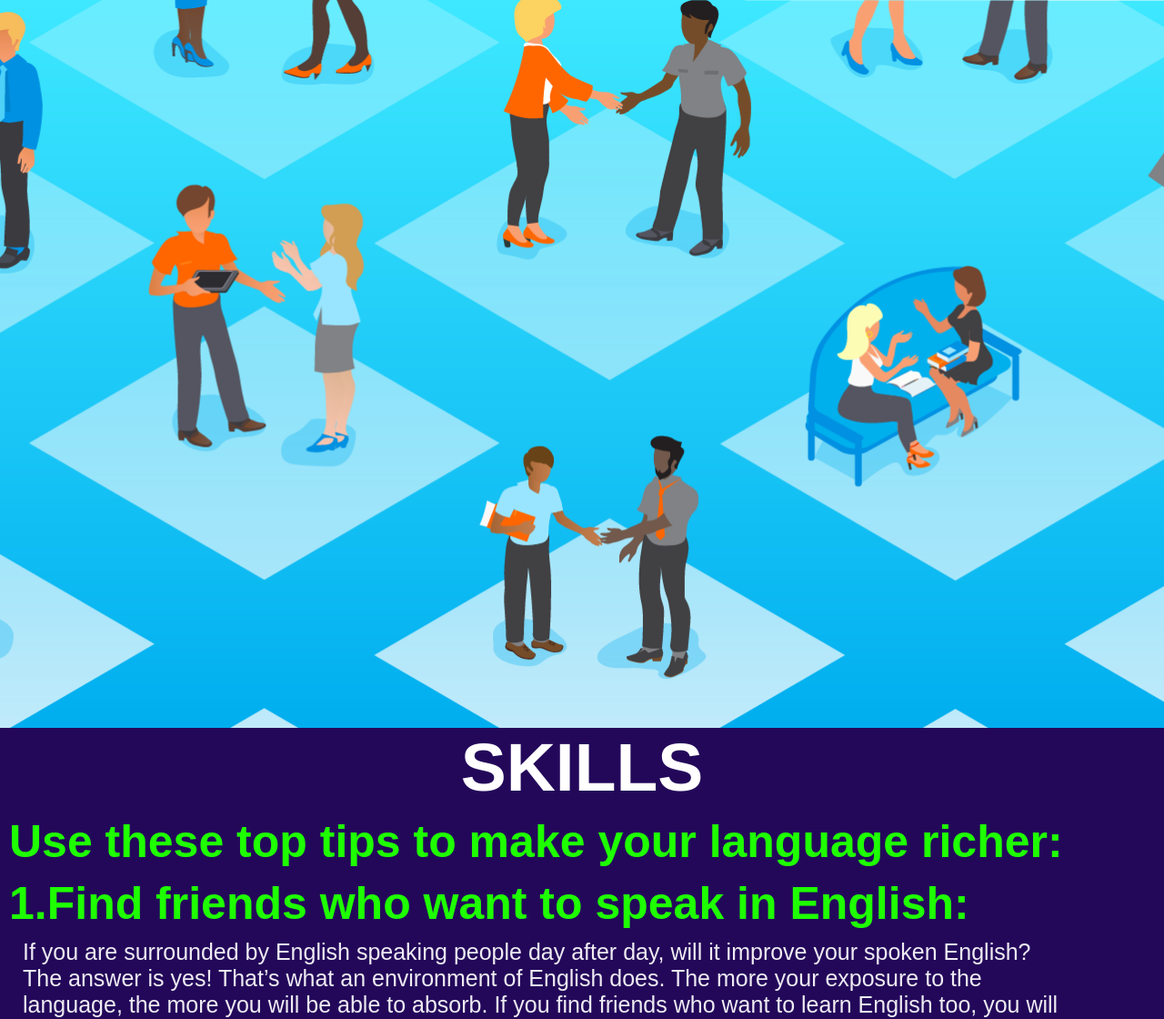
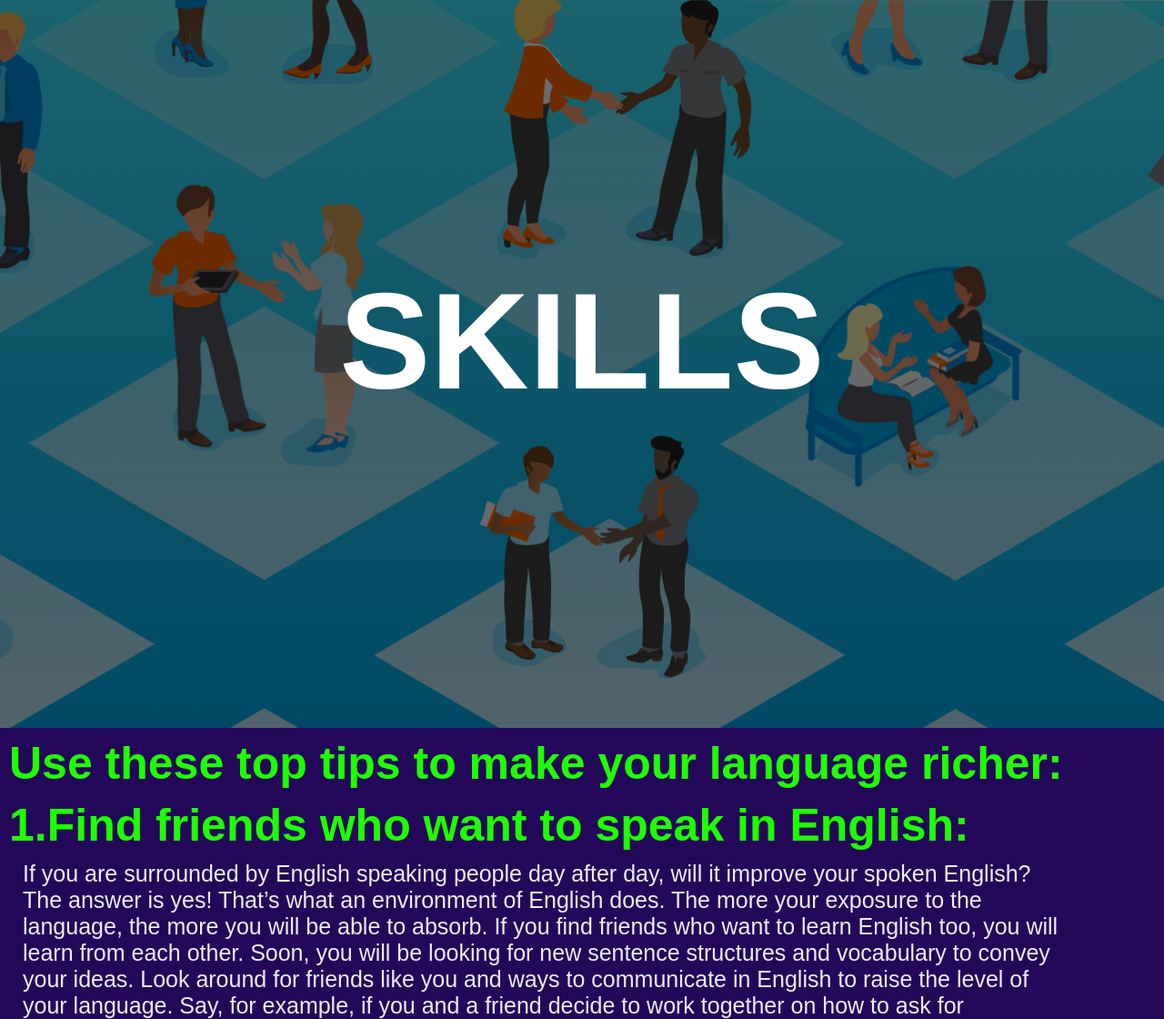
Before and after one commit to Dilipkumarjadam/easyenglish, a PHP site: page /skill.php in a window 1280 px wide. Shown: the part 65-1185 px from the top of the page at 91% size. Run offline with PHP 8.4, Linux system fonts and the light colour scheme.

Commit message:
kuch toh kiya

```diff
--- a/admin/adminhome.css
+++ b/admin/adminhome.css
@@ -75,7 +75,8 @@ body{
     color: #8e8b8b;
 }
 .col-div-3{
-	width: 33%;
+  margin-top: 10px;
+	width: 43%;
 	float: left;
 }
 .box{
--- a/contact.php
+++ b/contact.php
@@ -34,6 +34,7 @@
         <title>contactus</title>
         <link rel="stylesheet" href="css/contact.css">
     </head>
+    <?php include('shared/navbar.html'); ?>
 
 <div class="background">
   <div class="container">
@@ -68,7 +69,7 @@
               <input name="email" type="email" class="app-form-control" placeholder="EMAIL" id="email" required>
             </div>
             <div class="app-form-group">
-              <input name="y_number" type="tel" class="app-form-control" placeholder="CONTACT NO" required>
+              <input name="y_number" type="" class="app-form-control" placeholder="CONTACT NO" required>
             </div>
             <div class="app-form-group message">
             <textarea name="y_message" cols="20" rows="5" class="app-form-control" placeholder="Message"></textarea>
--- a/css/skill.css
+++ b/css/skill.css
@@ -65,3 +65,29 @@
     color: #23085a;
     transform: scale(1.1);
 }
+.banner_about{
+    width: 100vw;
+    height: 100vh;
+    background-image: linear-gradient(rgba(0, 0, 0, 0.575),rgba(0, 0, 0, 0.575)),url(../images/aboutus.png);
+    background-size: cover;
+    background-position: center;
+}
+.banner_skill{
+    width: 100vw;
+    height: 100vh;
+    background-image: linear-gradient(rgba(0, 0, 0, 0.575),rgba(0, 0, 0, 0.575)),url(../images/skill.png);
+    background-size: cover;
+    background-position: center;
+}
+.content_a{
+    width: 100%;
+    position: absolute;
+    top:50%;
+    transform: translateY(-50%);
+    text-align: center;
+    color:#fff;
+}
+.content_a h1{
+    font-size: 150px;
+    margin-top: 80px;
+}
--- a/showcontact.php
+++ b/showcontact.php
@@ -24,7 +24,7 @@
 			  // output data of each row
 			  while($row = $result->fetch_assoc()) {
 
-
+		        echo '<tr>';
 				echo '<td>'. $row["email"].'</td>';
 				echo '<td>'. $row["y_number"].'</td>';
 				echo '<td>'.$row["y_message"].'</td>';
--- a/skill.php
+++ b/skill.php
@@ -8,11 +8,13 @@
 <body>
     <?php include('shared/navbar.html'); ?>
     <div class="skills">
-        <div class="single_skill">
-            <img src="./images/skill.png" alt="photo" />
+
+        <div class="grammar">
+        <div class="banner_skill">
+            <div class="content_a">
+                 <h1>SKILLS</h1>
+            </div>
         </div>
-        <div class="grammar">
-        <h2>SKILLS</h2>
        <h1> Use these top tips to make your language richer:</h1>
 
 <h1>1.Find friends who want to speak in English:</h1> <p>If you are surrounded by English speaking people day after day, will it improve your spoken English? The answer is yes! That’s what an environment of English does. The more your exposure to the language, the more you will be able to absorb. If you find friends who want to learn English too, you will learn from each other. Soon, you will be looking for new sentence structures and vocabulary to convey your ideas. Look around for friends like you and ways to communicate in English to raise the level of your language. Say, for example, if you and a friend decide to work together on how to ask for directions, both of you will learn new vocabulary on how to ask for directions in English. More importantly, both of you will practice the language together and listen to each other speaking. This will be helpful as communication is a two-way process. You have to listen to the language and speak it. It will always be useful to practice both the parts together.</p>
```
Also changed, not shown: aboutus.php (+6 -4 lines).
